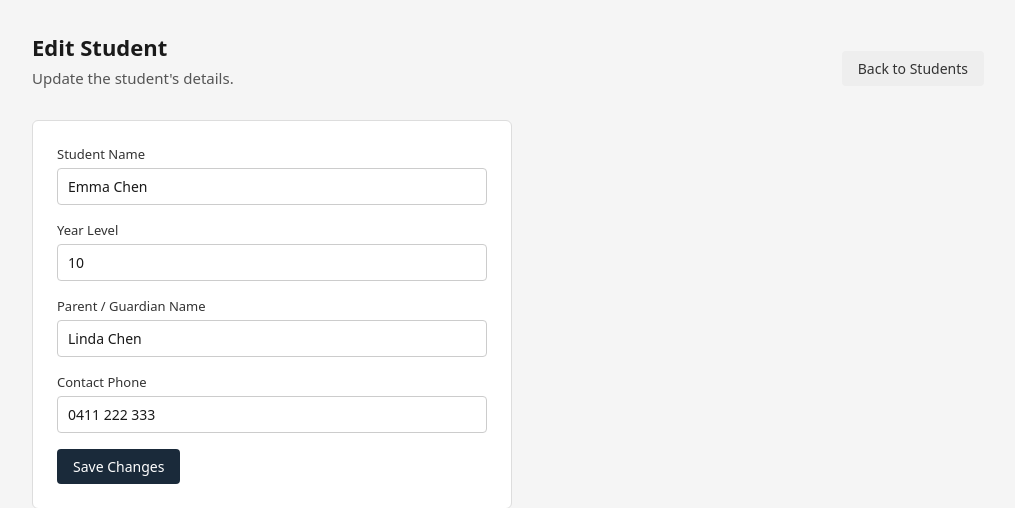
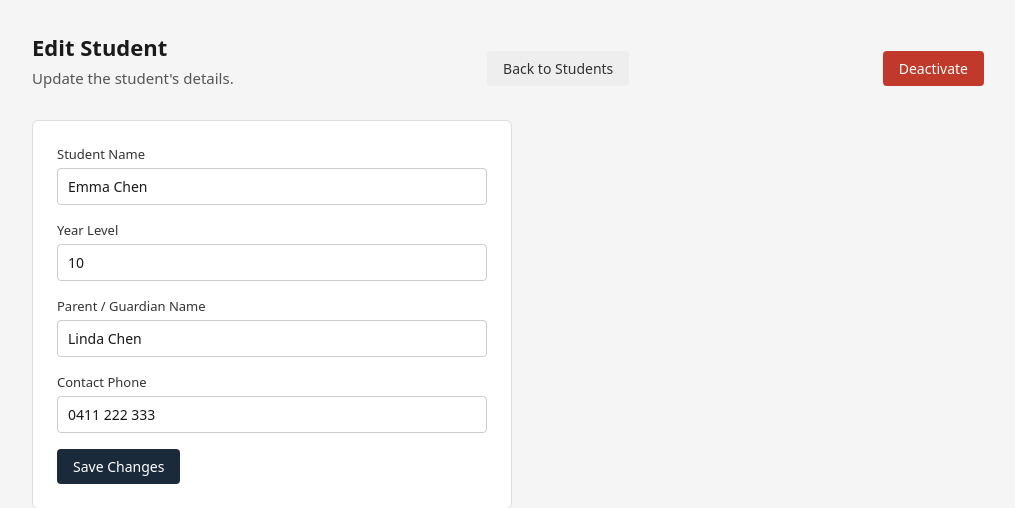
Before and after one commit to Deon37/redgum-tutoring-a3, a Flask app: page /students/1 in a window 1280 px wide. Shown: the part 52-560 px from the top of the page, without its empty margins (132-1147 px from the left). Run offline with Flask 3, Linux system fonts and the light colour scheme; data comes from the database, SQL or seed files in the repository; parts of the project's set-up code (start-up, migrations or seed data) failed here and were passed over.

Commit message:
feat: deactivate student (MSD426OL2-60)

```diff
--- a/app.py
+++ b/app.py
@@ -60,6 +60,16 @@ def student_detail(student_id):
                 return redirect(url_for('students'))
 
     return render_template('student_detail.html', student=student)
+
+
+@app.route('/students/<int:student_id>/deactivate', methods=['POST'])
+def deactivate_student(student_id):
+    student = database.get_student(student_id)
+    if student is None:
+        abort(404)
+    database.deactivate_student(student_id)
+    flash(f'{student["name"]} has been deactivated.', 'success')
+    return redirect(url_for('students'))
 
 
 @app.route('/tutors', methods=['GET', 'POST'])
--- a/database.py
+++ b/database.py
@@ -54,6 +54,12 @@ def update_student(student_id, name, year_level, contact_name, contact_phone):
         )
         if cursor.rowcount == 0:
             raise ValueError(f'Student {student_id} was not found.')
+
+
+def deactivate_student(student_id):
+    db = get_db()
+    db.execute('UPDATE students SET active = 0 WHERE id = ?', (student_id,))
+    db.commit()
 
 
 def search_students(query):
--- a/templates/student_detail.html
+++ b/templates/student_detail.html
@@ -9,6 +9,9 @@
         <p>Update the student's details.</p>
     </div>
     <a href="{{ url_for('students') }}" class="btn btn-secondary">Back to Students</a>
+    <form method="POST" action="{{ url_for('deactivate_student', student_id=student['id']) }}" style="display:inline;">
+        <button type="submit" class="btn btn-danger">Deactivate</button>
+    </form>
 </div>
 
 <form class="form" method="POST" action="{{ url_for('student_detail', student_id=student['id']) }}">
```
